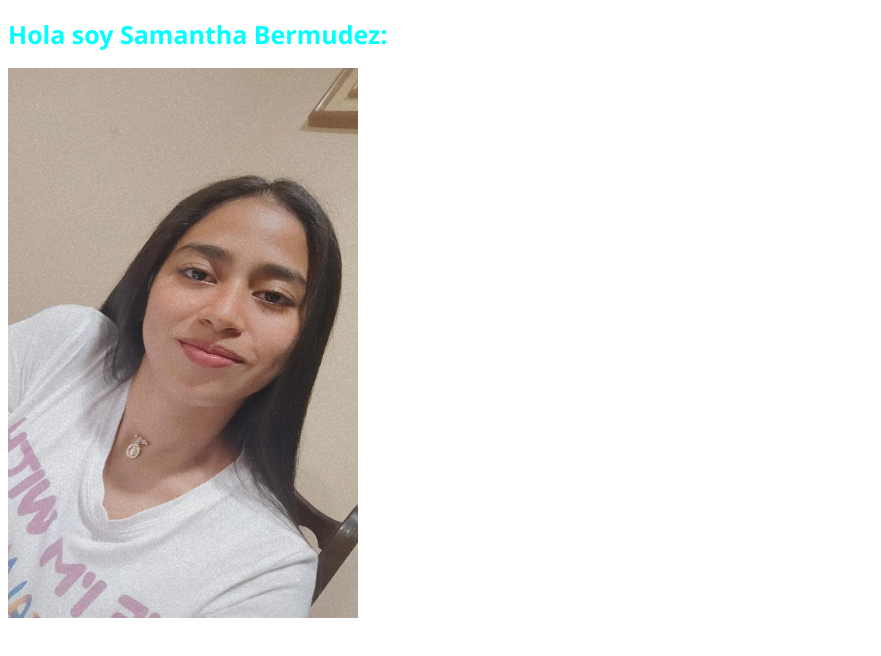
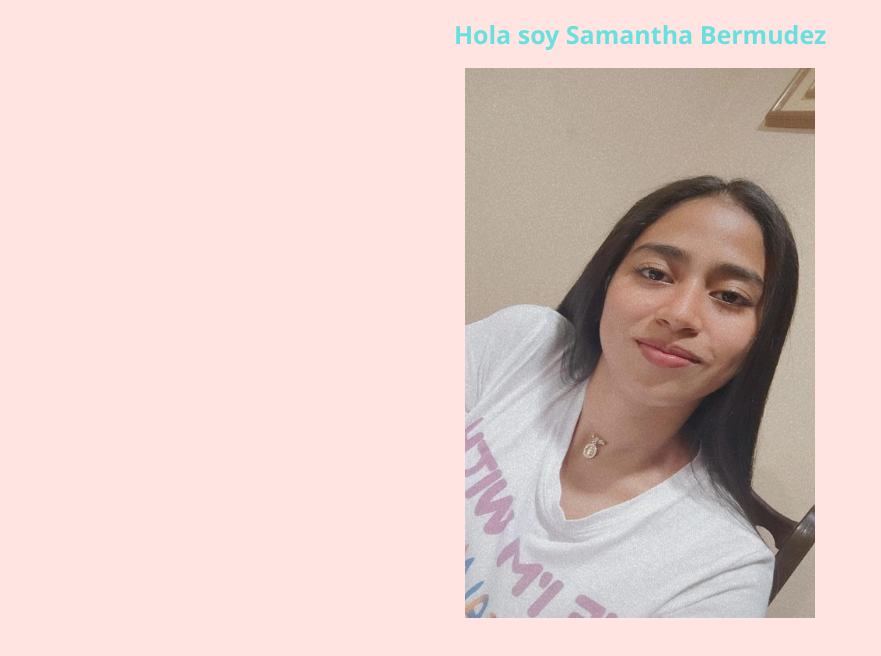
Before and after one commit to SamanthaBermudez/samanthaBermudez.github.io, a plain HTML site: page index.html in a window 1280 px wide. Shown: the whole page, without its empty margins (0-881 px from the left). Drawn offline with Linux system fonts and the light colour scheme.

Commit message:
Add files via upload

```diff
--- a/index.html
+++ b/index.html
@@ -5,13 +5,15 @@
     <meta name="viewport" content="width=device-width, initial-scale=1.0">
     <title>Samantha Bermudez "Tarea"</title>
 </head>
-<body>
+<body bgcolor="FFE4E1">
+    <center>
     <h1
-      style="color:aqua;
+      style="color:hwb(180 6% 13% / 0.635);
       font-family: 'Segoe UI', Tahoma, Geneva, Verdana, sans-serif;
       font-size: 25px;"
-    >Hola soy Samantha Bermudez:</h1>
+    >Hola soy Samantha Bermudez </h1>
     </h1><img src="imagen.jpeg" width="350px" height="550px"  alt="">
+    </center>
 
     </div>
 </body>
```
